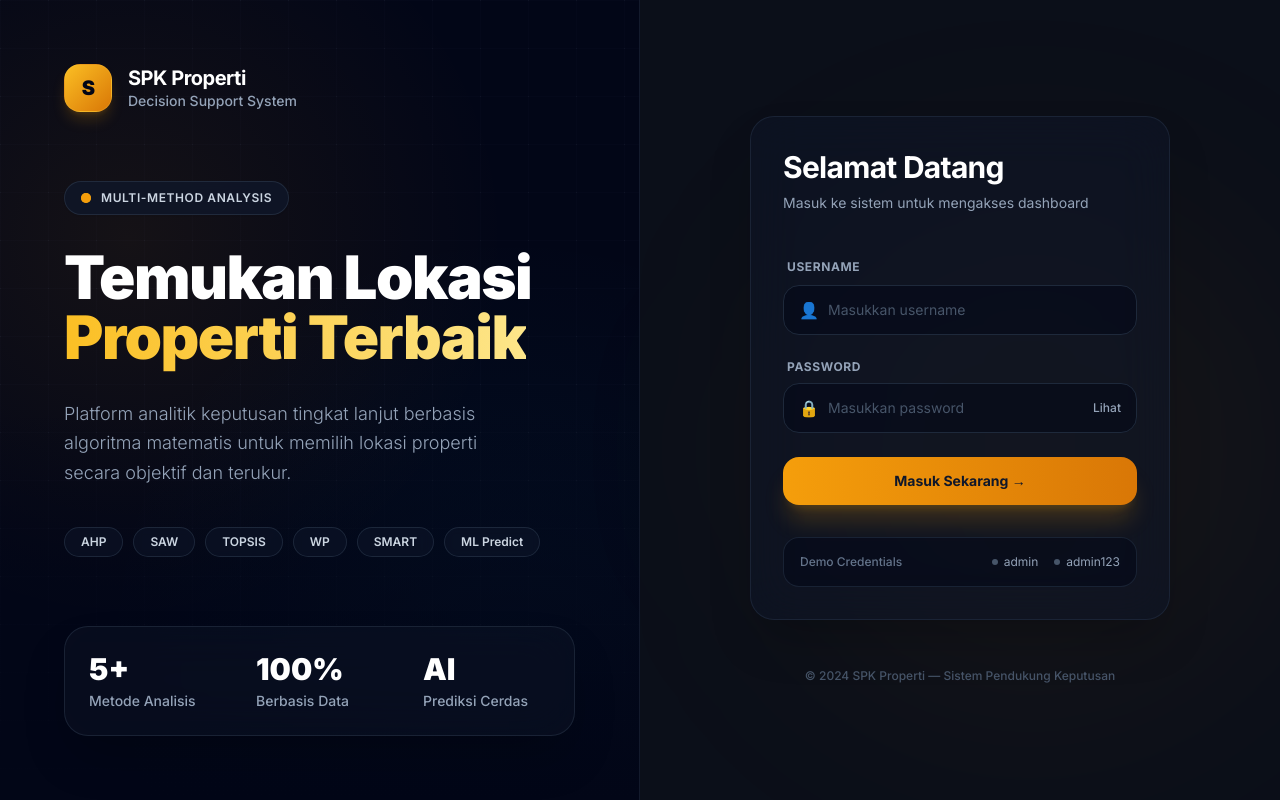
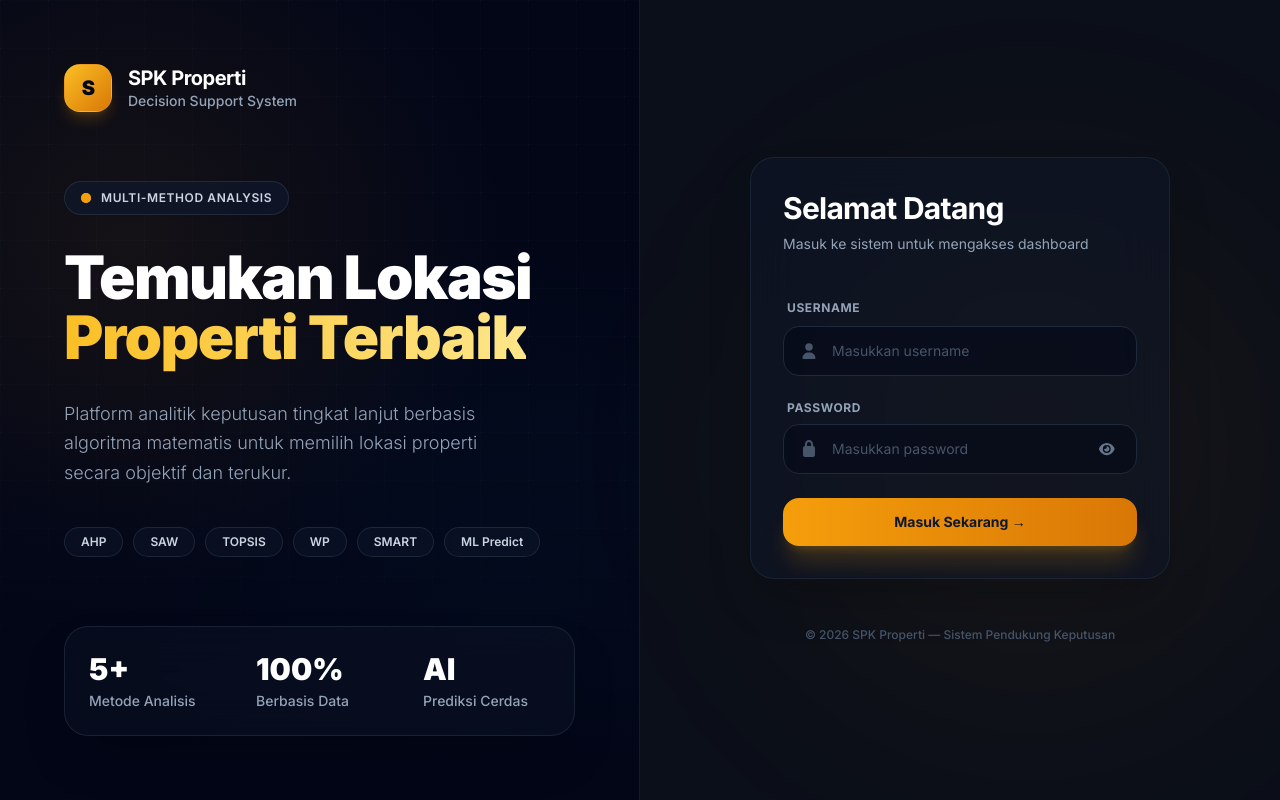
Before and after one commit to nabil142/SPK-Frontend, a React (Vite) app: page /login in a window 1280 px wide. Built offline with nearby package versions, Linux system fonts and the light colour scheme.

Commit message:
faidz dorong

```diff
--- a/package.json
+++ b/package.json
@@ -9,6 +9,8 @@
     "preview": "vite preview"
   },
   "dependencies": {
+    "@fortawesome/free-solid-svg-icons": "^7.2.0",
+    "@fortawesome/react-fontawesome": "^3.3.1",
     "axios": "^1.6.0",
     "lucide-react": "^1.14.0",
     "react": "^18.2.0",
--- a/src/pages/LoginPage.jsx
+++ b/src/pages/LoginPage.jsx
@@ -1,6 +1,10 @@
 import { useState } from 'react'
 import { useNavigate } from 'react-router-dom'
 import { useAuth } from '../hooks/useAuth'
+
+// Import FontAwesome untuk ikon profesional
+import { FontAwesomeIcon } from '@fortawesome/react-fontawesome'
+import { faUser, faLock, faEye, faEyeSlash, faExclamationCircle, faCircleNotch } from '@fortawesome/free-solid-svg-icons'
 
 export default function LoginPage() {
   const { login } = useAuth()
@@ -29,7 +33,7 @@ export default function LoginPage() {
 
   return (
     <div className="min-h-screen bg-[#0B0F19] text-slate-200 flex selection:bg-amber-500/30 selection:text-white">
-      {/* Left Panel */}
+      {/* Left Panel - Billboard */}
       <div className="hidden lg:flex lg:w-1/2 relative overflow-hidden bg-slate-950 border-r border-slate-800/60 flex-col justify-between p-16">
         {/* Background Effects */}
         <div className="absolute inset-0 z-0">
@@ -49,7 +53,6 @@ export default function LoginPage() {
             </defs>
             <rect width="100%" height="100%" fill="url(#grid-pattern)" />
           </svg>
-          {/* Subtle bottom gradient mask */}
           <div className="absolute inset-0 bg-gradient-to-t from-slate-950 via-transparent to-transparent" />
         </div>
 
@@ -85,7 +88,6 @@ export default function LoginPage() {
             Platform analitik keputusan tingkat lanjut berbasis algoritma matematis untuk memilih lokasi properti secara objektif dan terukur.
           </p>
 
-          {/* Method badges (Glassmorphism) */}
           <div className="flex flex-wrap gap-2.5 pt-2 max-w-lg">
             {['AHP', 'SAW', 'TOPSIS', 'WP', 'SMART', 'ML Predict'].map((m) => (
               <span
@@ -98,14 +100,16 @@ export default function LoginPage() {
           </div>
         </div>
 
-        {/* Stats row inside a glass panel */}
-        <div className="relative z-10 mt-12 bg-slate-900/40 backdrop-blur-xl border border-slate-800/80 rounded-3xl p-6 flex gap-10 max-w-xl shadow-2xl">
+        {/* Stats panel */}
+        <div className="relative z-10 mt-12 bg-slate-900/40 backdrop-blur-xl border border-slate-800/80 rounded-3xl p-6 flex gap-10 max-w-xl shadow-2xl overflow-hidden">
+          {/* subtle shine effect on stats panel */}
+          <div className="absolute -inset-full top-0 block h-full w-1/2 -skew-x-12 bg-gradient-to-r from-transparent to-white opacity-20 group-hover:animate-shine" />
           {[
             { val: '5+', label: 'Metode Analisis' },
             { val: '100%', label: 'Berbasis Data' },
             { val: 'AI', label: 'Prediksi Cerdas' },
           ].map((s) => (
-            <div key={s.label} className="flex-1">
+            <div key={s.label} className="flex-1 relative z-10">
               <p className="text-white font-black text-3xl mb-1">{s.val}</p>
               <p className="text-slate-400 text-sm font-medium">{s.label}</p>
             </div>
@@ -115,7 +119,6 @@ export default function LoginPage() {
 
       {/* Right Panel - Login Form */}
       <div className="flex-1 flex items-center justify-center p-6 sm:p-12 relative">
-        {/* Subtle right panel ambient glow */}
         <div className="absolute top-1/4 right-0 w-[500px] h-[500px] bg-amber-500/5 rounded-full blur-[120px] pointer-events-none"></div>
 
         <div className="w-full max-w-[420px] relative z-10">
@@ -134,76 +137,76 @@ export default function LoginPage() {
             </div>
 
             <form onSubmit={handleSubmit} className="space-y-6">
-              {/* Username */}
+              {/* Username Input */}
               <div className="space-y-2">
                 <label className="text-xs font-bold text-slate-400 uppercase tracking-wider ml-1">
                   Username
                 </label>
                 <div className="relative group">
-                  <span className="absolute left-4 top-1/2 -translate-y-1/2 text-slate-500 group-focus-within:text-amber-500 transition-colors duration-300">
-                    👤
-                  </span>
+                  {/* Profesionnal SVG Icon - faUser */}
+                  <div className="absolute left-4 top-1/2 -translate-y-1/2 text-slate-600 group-focus-within:text-amber-500 transition-colors duration-300 w-5 text-center flex items-center justify-center">
+                    <FontAwesomeIcon icon={faUser} className="text-base" />
+                  </div>
                   <input
                     type="text"
                     value={form.username}
                     onChange={(e) => setForm({ ...form, username: e.target.value })}
                     placeholder="Masukkan username"
                     autoComplete="username"
-                    className="w-full bg-slate-950/50 border border-slate-800 rounded-2xl pl-11 pr-4 py-3.5 text-slate-200 placeholder-slate-600 text-sm focus:outline-none focus:border-amber-500/50 focus:ring-4 focus:ring-amber-500/10 transition-all duration-300"
+                    className="w-full bg-slate-950/50 border border-slate-800 rounded-2xl pl-12 pr-4 py-3.5 text-slate-200 placeholder-slate-600 text-sm focus:outline-none focus:border-amber-500/50 focus:ring-4 focus:ring-amber-500/10 transition-all duration-300"
                   />
                 </div>
               </div>
 
-              {/* Password */}
+              {/* Password Input */}
               <div className="space-y-2">
                 <div className="flex items-center justify-between ml-1">
                   <label className="text-xs font-bold text-slate-400 uppercase tracking-wider">
                     Password
                   </label>
-                  {/* Optional Forgot Password Link position */}
                 </div>
                 <div className="relative group">
-                  <span className="absolute left-4 top-1/2 -translate-y-1/2 text-slate-500 group-focus-within:text-amber-500 transition-colors duration-300">
-                    🔒
-                  </span>
+                  {/* Profesionnal SVG Icon - faLock */}
+                  <div className="absolute left-4 top-1/2 -translate-y-1/2 text-slate-600 group-focus-within:text-amber-500 transition-colors duration-300 w-5 text-center flex items-center justify-center">
+                    <FontAwesomeIcon icon={faLock} className="text-base" />
+                  </div>
                   <input
                     type={showPass ? 'text' : 'password'}
                     value={form.password}
                     onChange={(e) => setForm({ ...form, password: e.target.value })}
                     placeholder="Masukkan password"
                     autoComplete="current-password"
-                    className="w-full bg-slate-950/50 border border-slate-800 rounded-2xl pl-11 pr-20 py-3.5 text-slate-200 placeholder-slate-600 text-sm focus:outline-none focus:border-amber-500/50 focus:ring-4 focus:ring-amber-500/10 transition-all duration-300"
+                    className="w-full bg-slate-950/50 border border-slate-800 rounded-2xl pl-12 pr-12 py-3.5 text-slate-200 placeholder-slate-600 text-sm focus:outline-none focus:border-amber-500/50 focus:ring-4 focus:ring-amber-500/10 transition-all duration-300"
                   />
+                  {/* Toggle Password Button with professional faEye/faEyeSlash icons */}
                   <button
                     type="button"
                     onClick={() => setShowPass(!showPass)}
-                    className="absolute right-4 top-1/2 -translate-y-1/2 text-slate-400 hover:text-white text-xs font-medium transition-colors"
+                    className="absolute right-3 top-1/2 -translate-y-1/2 w-9 h-9 flex items-center justify-center rounded-xl text-slate-500 hover:text-white hover:bg-slate-800/50 transition-colors"
+                    title={showPass ? 'Sembunyikan Password' : 'Lihat Password'}
                   >
-                    {showPass ? 'Tutup' : 'Lihat'}
+                    <FontAwesomeIcon icon={showPass ? faEyeSlash : faEye} className="text-sm" />
                   </button>
                 </div>
               </div>
 
-              {/* Error Alert */}
+              {/* Error Alert - dengan ikon faExclamationCircle */}
               {error && (
                 <div className="flex items-center gap-3 bg-red-500/10 border border-red-500/20 rounded-2xl px-4 py-3.5 animate-in fade-in slide-in-from-top-2 duration-300">
-                  <span className="text-red-400 text-sm bg-red-500/10 w-6 h-6 flex items-center justify-center rounded-full shrink-0">!</span>
+                  <FontAwesomeIcon icon={faExclamationCircle} className="text-red-400 text-lg shrink-0" />
                   <p className="text-red-400 text-sm font-medium">{error}</p>
                 </div>
               )}
 
-              {/* Submit Button */}
+              {/* Submit Button - dengan ikon loading spinner */}
               <button
                 type="submit"
                 disabled={loading}
-                className="w-full bg-gradient-to-r from-amber-500 to-amber-600 hover:from-amber-400 hover:to-amber-500 active:scale-[0.98] disabled:opacity-70 disabled:cursor-not-allowed text-slate-900 font-bold py-3.5 rounded-2xl text-sm shadow-xl shadow-amber-500/20 transition-all duration-200 flex items-center justify-center gap-2 mt-2"
+                className="w-full bg-gradient-to-r from-amber-500 to-amber-600 hover:from-amber-400 hover:to-amber-500 active:scale-[0.98] disabled:opacity-70 disabled:cursor-not-allowed text-slate-900 font-bold py-3.5 rounded-2xl text-sm shadow-xl shadow-amber-500/20 transition-all duration-200 flex items-center justify-center gap-3 mt-2"
               >
                 {loading ? (
                   <>
-                    <svg className="animate-spin w-5 h-5" fill="none" viewBox="0 0 24 24">
-                      <circle className="opacity-25" cx="12" cy="12" r="10" stroke="currentColor" strokeWidth="4" />
-                      <path className="opacity-75" fill="currentColor" d="M4 12a8 8 0 018-8v8H4z" />
-                    </svg>
+                    <FontAwesomeIcon icon={faCircleNotch} className="animate-spin text-lg" />
                     <span>Memverifikasi...</span>
                   </>
                 ) : (
@@ -212,18 +215,10 @@ export default function LoginPage() {
               </button>
             </form>
 
-            {/* Demo hint */}
-            <div className="mt-8 p-4 bg-slate-950/50 border border-slate-800/80 rounded-2xl flex flex-col sm:flex-row items-center justify-between gap-4">
-              <p className="text-xs text-slate-500 font-medium">Demo Credentials</p>
-              <div className="flex gap-4 text-xs text-slate-400">
-                <span className="flex items-center gap-1.5"><span className="w-1.5 h-1.5 rounded-full bg-slate-600"></span>admin</span>
-                <span className="flex items-center gap-1.5"><span className="w-1.5 h-1.5 rounded-full bg-slate-600"></span>admin123</span>
-              </div>
-            </div>
           </div>
 
           <p className="text-center text-xs text-slate-600 font-medium mt-8 sm:mt-12">
-            © 2024 SPK Properti — Sistem Pendukung Keputusan
+            © {new Date().getFullYear()} SPK Properti — Sistem Pendukung Keputusan
           </p>
         </div>
       </div>
```
Also changed, not shown: 1 other file (tests, documents, lock files or other folders).
